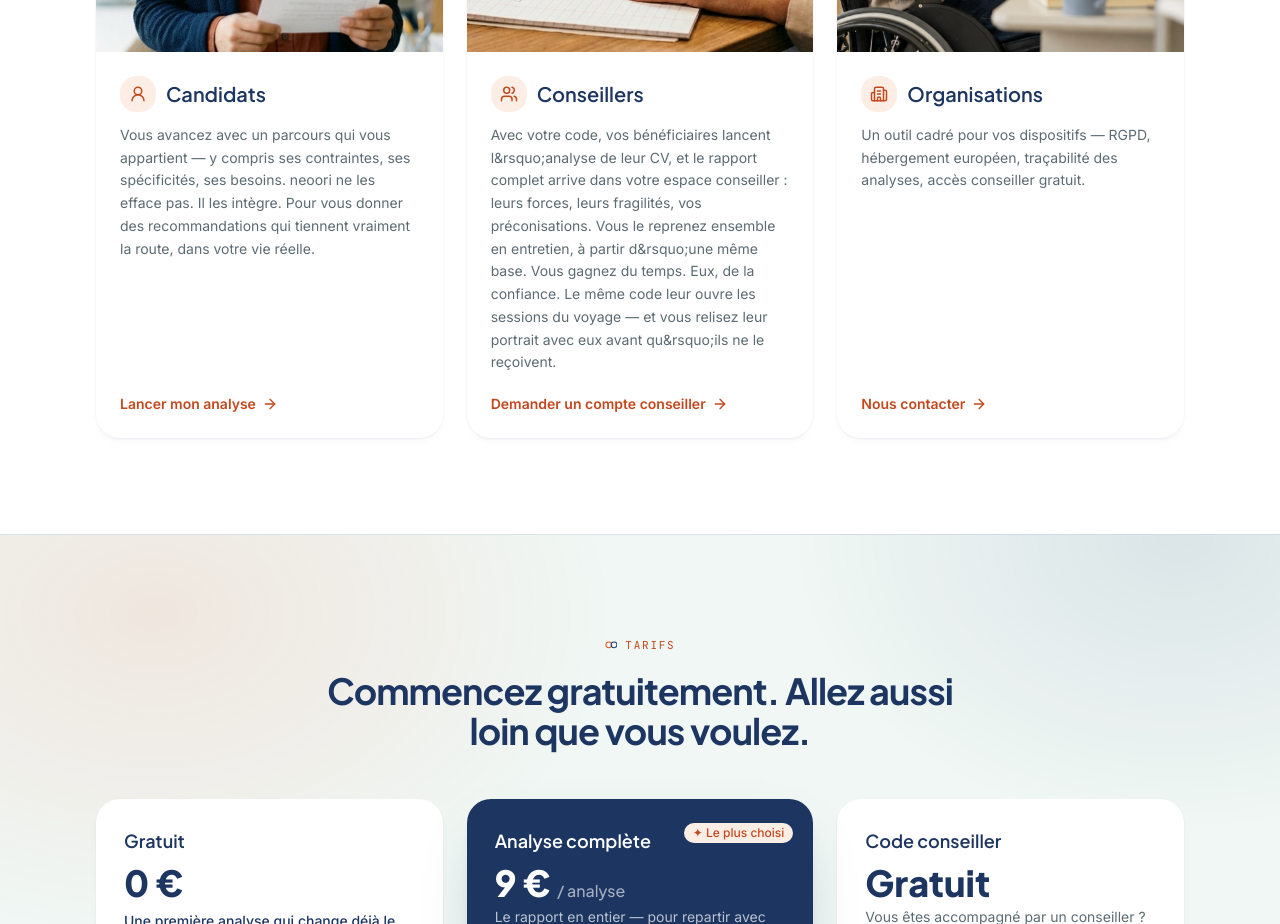
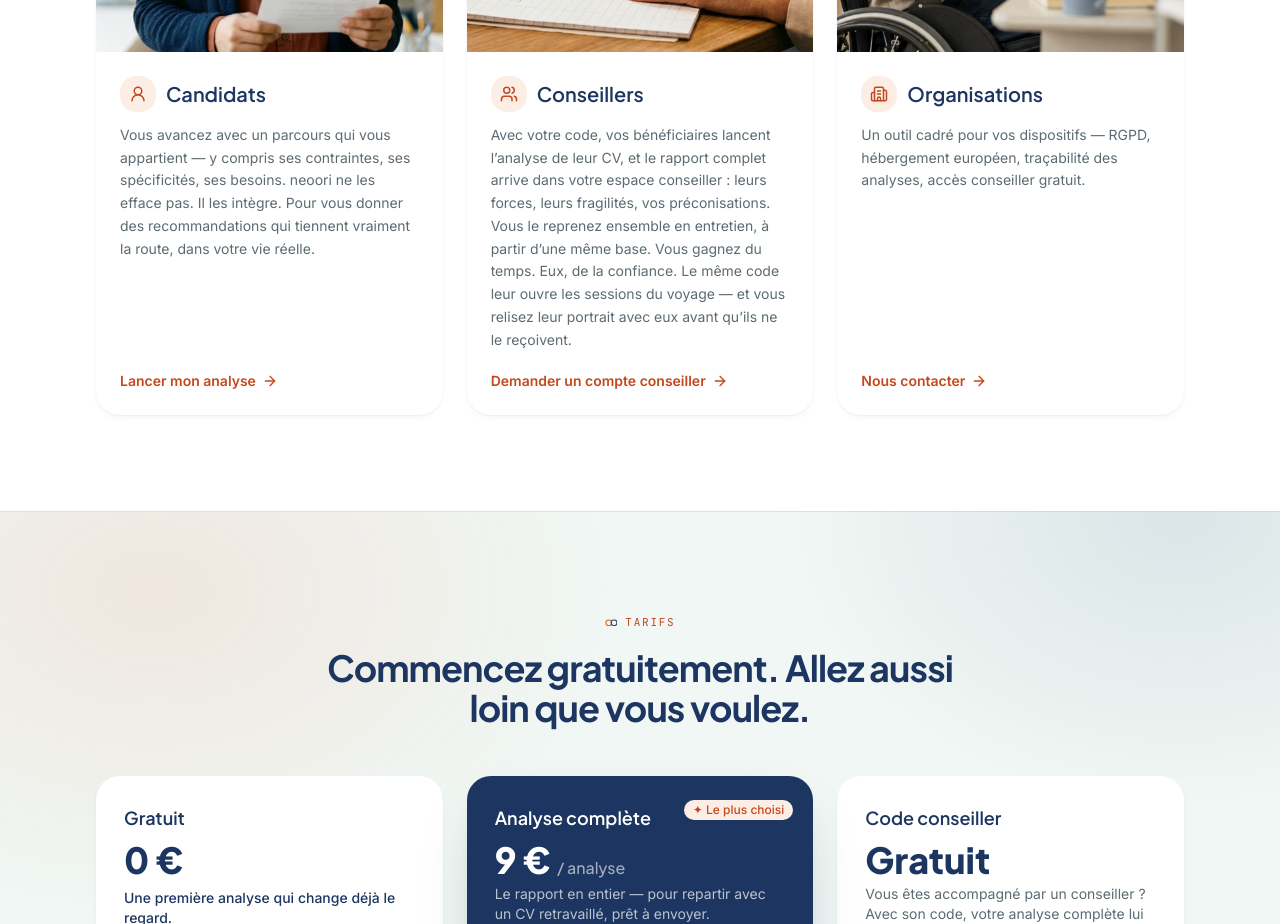
Before and after one commit to Alltoft/Neoori_CV_Analyser, a Next.js app in the folder frontend/: page / in a window 1280 px wide. Shown: the part 3600-4524 px from the top of the page. Built offline with nearby package versions, Linux system fonts and the light colour scheme; no server answers.

Commit message:
fix(copy): literal apostrophes on the landing (a JS string renders &rsquo; as text)
Co-Authored-By: Claude Haiku 4.5 <noreply@anthropic.com>

```diff
--- a/frontend/src/app/page.tsx
+++ b/frontend/src/app/page.tsx
@@ -113,7 +113,7 @@ const PERSONAS = [
     img: "/img/persona-conseiller.jpg",
     icon: Users,
     title: "Conseillers",
-    desc: "Avec votre code, vos bénéficiaires lancent l&rsquo;analyse de leur CV, et le rapport complet arrive dans votre espace conseiller : leurs forces, leurs fragilités, vos préconisations. Vous le reprenez ensemble en entretien, à partir d&rsquo;une même base. Vous gagnez du temps. Eux, de la confiance. Le même code leur ouvre les sessions du voyage — et vous relisez leur portrait avec eux avant qu&rsquo;ils ne le reçoivent.",
+    desc: "Avec votre code, vos bénéficiaires lancent l’analyse de leur CV, et le rapport complet arrive dans votre espace conseiller : leurs forces, leurs fragilités, vos préconisations. Vous le reprenez ensemble en entretien, à partir d’une même base. Vous gagnez du temps. Eux, de la confiance. Le même code leur ouvre les sessions du voyage — et vous relisez leur portrait avec eux avant qu’ils ne le reçoivent.",
     cta: { href: "/inscription-conseiller", label: "Demander un compte conseiller" },
   },
   {
@@ -316,7 +316,7 @@ export default function LandingPage() {
               <span className="font-medium text-navy">Les trois premières sections sont offertes.</span> Rapport complet à 9 €.
             </p>
             <p className="mt-2 text-sm text-muted-foreground">
-              Si vous êtes accompagné par un conseiller, il a peut-être un code : votre analyse complète lui est alors envoyée, gratuitement, pour qu&rsquo;il la reprenne avec vous. Ça vaut la peine de lui demander.
+              Si vous êtes accompagné par un conseiller, il a peut-être un code : votre analyse complète lui est alors envoyée, gratuitement, pour qu’il la reprenne avec vous. Ça vaut la peine de lui demander.
             </p>
           </Reveal>
 
@@ -389,7 +389,7 @@ export default function LandingPage() {
                 <p className="mt-2 text-sm leading-relaxed text-muted-foreground">
                   Vous découvrez ce que votre parcours montre déjà face au poste que vous visez. Vous identifiez vos vraies forces — y compris celles que vous n’avez pas pensé à mettre en avant. Vous repartez avec des pistes concrètes pour avancer.
                 </p>
-                <p className="mt-3 text-xs text-muted-foreground">Trois premières sections et verdict de diagnostic inclus, plus la première session du voyage. Aucune carte bancaire demandée, et pas de compte obligatoire pour l&rsquo;analyse.</p>
+                <p className="mt-3 text-xs text-muted-foreground">Trois premières sections et verdict de diagnostic inclus, plus la première session du voyage. Aucune carte bancaire demandée, et pas de compte obligatoire pour l’analyse.</p>
                 <Button render={<Link href="/analyse" />} variant="outline" size="lg" className="mt-auto w-full">
                   Je commence maintenant
                 </Button>
@@ -433,7 +433,7 @@ export default function LandingPage() {
                 <h3 className="font-display text-lg font-semibold text-navy">Code conseiller</h3>
                 <p className="mt-2 font-display text-4xl font-extrabold text-navy">Gratuit</p>
                 <p className="mt-1 text-sm text-muted-foreground">
-                  Vous êtes accompagné par un conseiller ? Avec son code, votre analyse complète lui est envoyée pour qu&rsquo;il la reprenne avec vous, et les sessions 1 à 5 du voyage vous sont ouvertes — gratuitement. Ça vaut la peine de lui demander.
+                  Vous êtes accompagné par un conseiller ? Avec son code, votre analyse complète lui est envoyée pour qu’il la reprenne avec vous, et les sessions 1 à 5 du voyage vous sont ouvertes — gratuitement. Ça vaut la peine de lui demander.
                 </p>
                 <Button render={<Link href="/analyse" />} variant="outline" size="lg" className="mt-auto w-full">
                   J’ai un code
```
